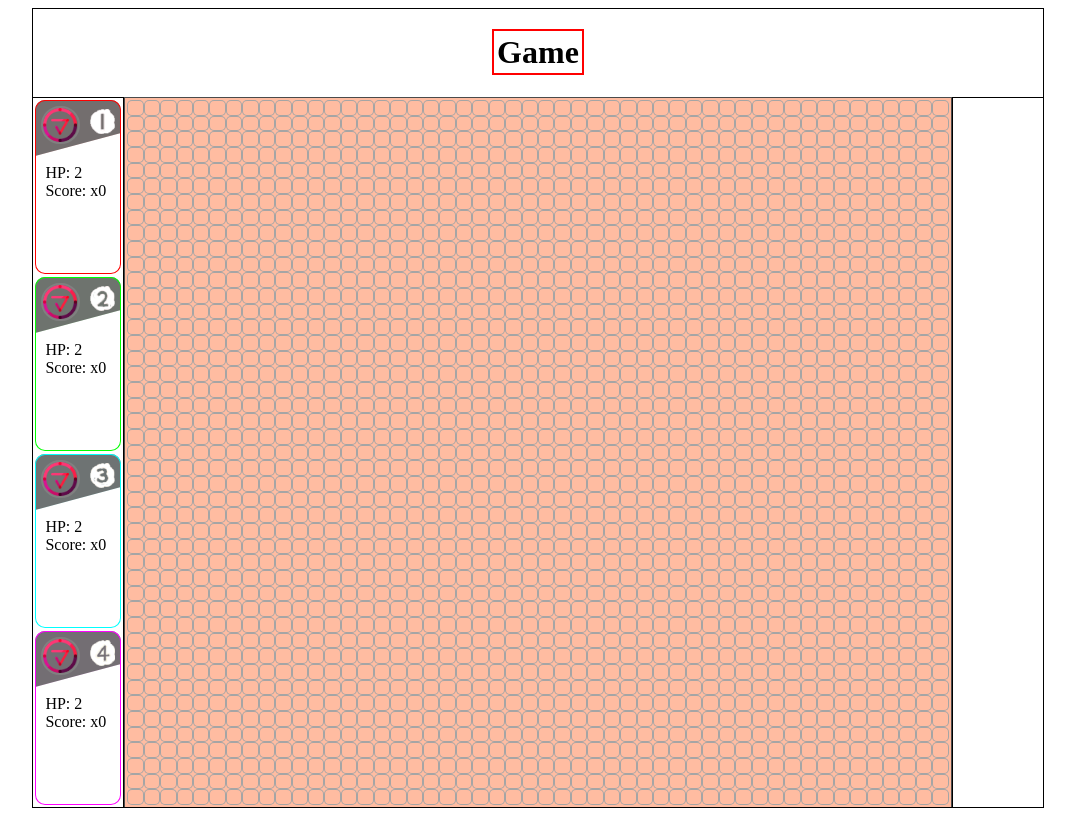
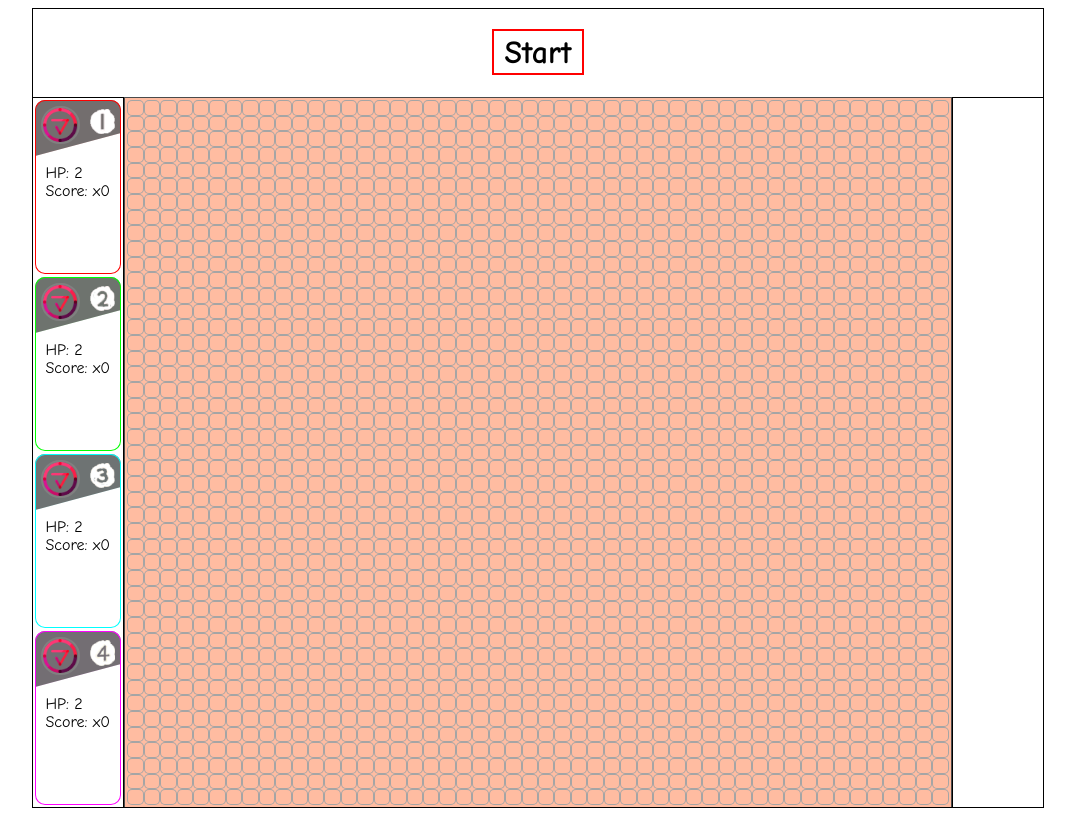
Before and after one commit to chrisli-03/MultiplayerMinesweeper, a website: page index.html in a window 1280 px wide. Shown: the whole page, without its empty margins (102-1177 px from the left). Drawn offline with nearby package versions, Linux system fonts and the light colour scheme; no server answers.

Commit message:
Changed font

```diff
--- a/StyleSheets/scss/style.scss
+++ b/StyleSheets/scss/style.scss
@@ -22,3 +22,7 @@ h1 {
   align-items:center;
   justify-content:center;
 }
+
+body {
+  font-family: "Comic Sans MS", normal, sans-serif;
+}
--- a/index.html
+++ b/index.html
@@ -6,7 +6,7 @@
   </head>
   <body oncontextmenu="return false;">
     <div class="wrapper">
-      <h1 id=Game>Game</h1>
+      <h1 id=Game>Start</h1>
       <div class="status"></div>
       <div class="board"></div>
       <div class="log"></div>
```
Also changed, not shown: StyleSheets/css/style.css.
